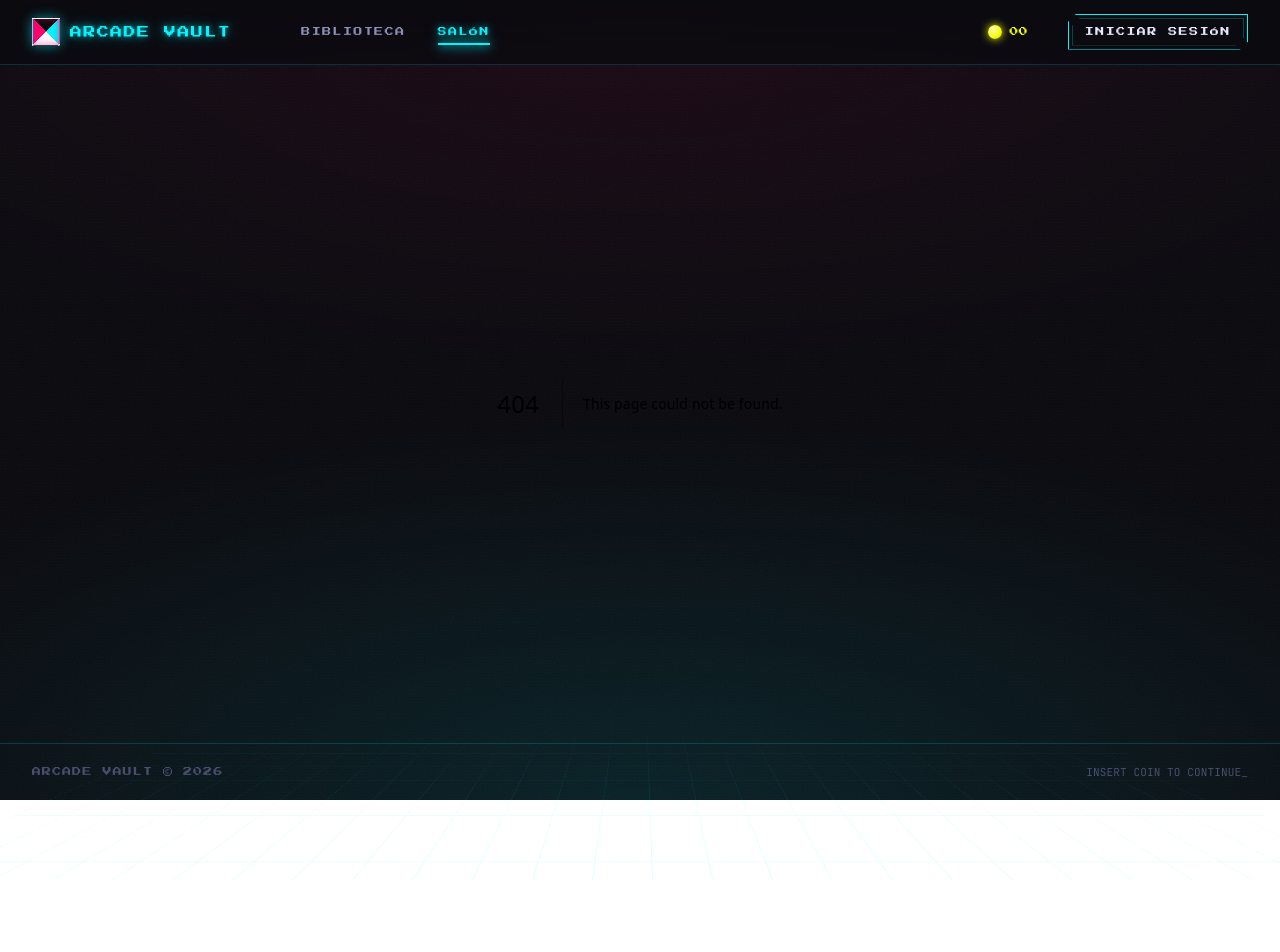
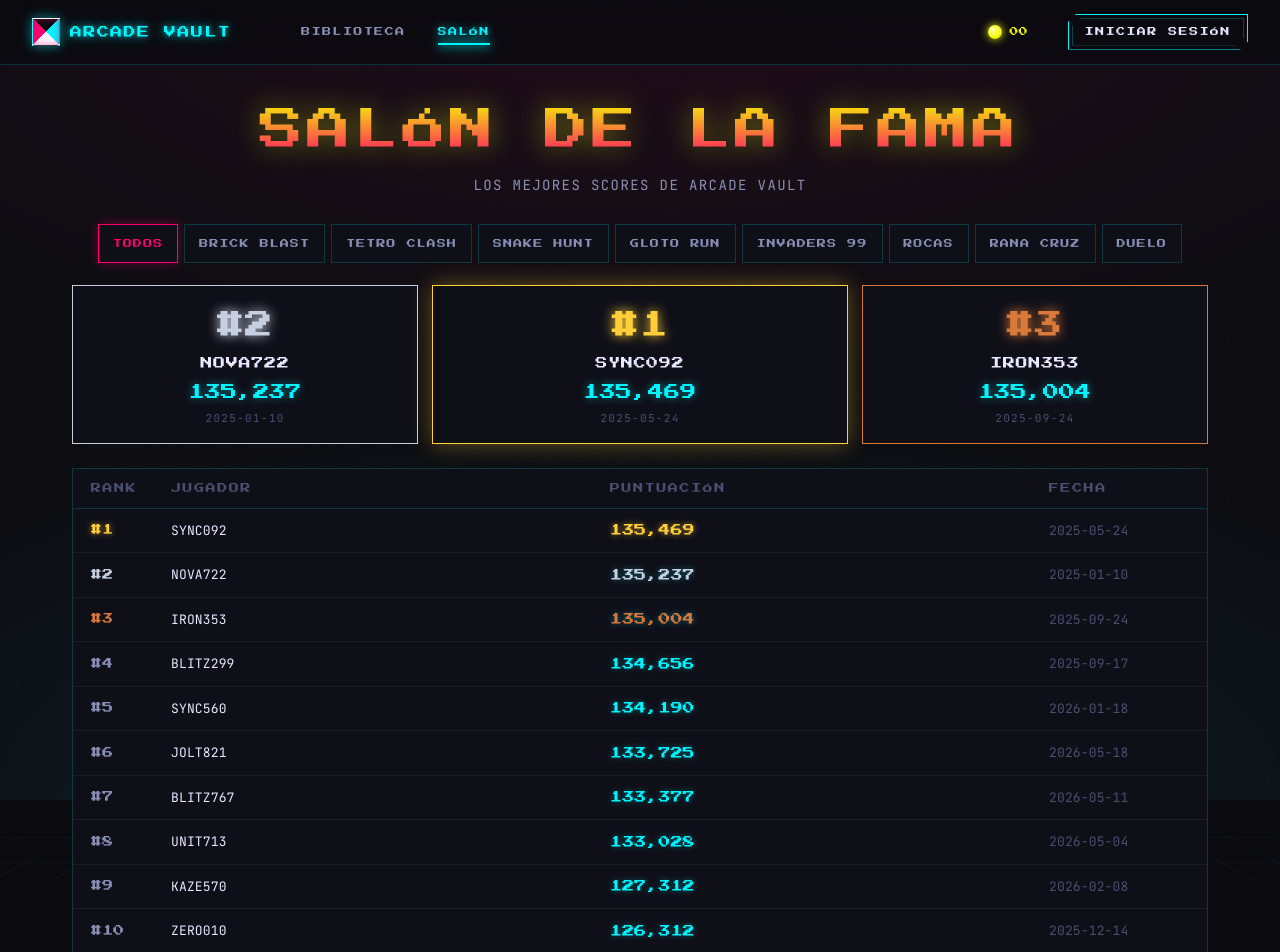
Before and after one commit to christiandionisio/arcade-vault, a Next.js app: page /hall in a window 1280 px wide. Before the commit this address had no page. Shown: the top 952 px of the page. Before the commit the page ends 800 px from the top, so only its background shows below. Built offline with nearby package versions, Linux system fonts and the light colour scheme.

Commit message:
feat: add HallPage component for displaying game scores and leaderboard

```diff
--- /dev/null
+++ b/app/hall/page.tsx
@@ -0,0 +1,120 @@
+"use client";
+
+import { useState } from "react";
+import { GAMES, seededScores, type ScoreRow } from "@/app/data/games";
+import { useUser } from "@/components/UserProvider";
+
+const ALL_TAB = "TODOS";
+
+function getScores(gameId: string): ScoreRow[] {
+  const game = GAMES.find((g) => g.id === gameId);
+  if (!game) return [];
+  return seededScores(game.id.charCodeAt(0) + game.id.length, 12);
+}
+
+function mergeAll(): ScoreRow[] {
+  const all: ScoreRow[] = [];
+  GAMES.forEach((g) => {
+    const rows = seededScores(g.id.charCodeAt(0) + g.id.length, 12);
+    all.push(...rows);
+  });
+  all.sort((a, b) => b.score - a.score);
+  return all.slice(0, 12).map((r, i) => ({ ...r, rank: i + 1 }));
+}
+
+export default function HallPage() {
+  const { user } = useUser();
+  const [activeTab, setActiveTab] = useState(ALL_TAB);
+
+  const scores = activeTab === ALL_TAB ? mergeAll() : getScores(activeTab);
+  const top3 = scores.slice(0, 3);
+  const rest = scores.slice(3);
+
+  const podiumOrder = [top3[1], top3[0], top3[2]]; // silver, gold, bronze layout
+
+  function rowClass(row: ScoreRow) {
+    const classes: string[] = ["tr"];
+    if (row.rank === 1) classes.push("top1");
+    else if (row.rank === 2) classes.push("top2");
+    else if (row.rank === 3) classes.push("top3");
+    if (user && row.name === user.name) classes.push("you");
+    return classes.join(" ");
+  }
+
+  return (
+    <main className="av-main fade-in">
+      <div className="av-hall">
+        <div className="hall-head">
+          <h1>SALÓN DE LA FAMA</h1>
+          <p className="mono">LOS MEJORES SCORES DE ARCADE VAULT</p>
+        </div>
+
+        {/* Game tabs */}
+        <div className="hall-tabs">
+          <button
+            className={`chip${activeTab === ALL_TAB ? " active" : ""}`}
+            onClick={() => setActiveTab(ALL_TAB)}
+          >
+            TODOS
+          </button>
+          {GAMES.map((g) => (
+            <button
+              key={g.id}
+              className={`chip${activeTab === g.id ? " active" : ""}`}
+              onClick={() => setActiveTab(g.id)}
+            >
+              {g.title}
+            </button>
+          ))}
+        </div>
+
+        {/* Podium */}
+        {top3.length === 3 && (
+          <div className="podium">
+            {podiumOrder.map((row, i) => {
+              if (!row) return <div key={i} />;
+              const medal = row.rank === 1 ? "gold" : row.rank === 2 ? "silver" : "bronze";
+              const rankLabel = row.rank === 1 ? "#1" : row.rank === 2 ? "#2" : "#3";
+              const isUser = user && row.name === user.name;
+              return (
+                <div key={row.rank} className={`podium-slot ${medal}`}>
+                  <div className="rank-num">{rankLabel}</div>
+                  <div className="name" style={isUser ? { color: "var(--yellow)" } : {}}>
+                    {row.name}{isUser ? " ★" : ""}
+                  </div>
+                  <div className="score">{row.score.toLocaleString()}</div>
+                  <div className="date">{row.date}</div>
+                </div>
+              );
+            })}
+          </div>
+        )}
+
+        {/* Table */}
+        <div className="hall-table">
+          <div className="th">
+            <span>RANK</span>
+            <span>JUGADOR</span>
+            <span>PUNTUACIÓN</span>
+            <span>FECHA</span>
+          </div>
+          {scores.map((row, idx) => {
+            const isUser = user && row.name === user.name;
+            return (
+              <div
+                key={idx}
+                className={rowClass(row)}
+                style={{ animationDelay: `${idx * 30}ms` }}
+              >
+                <span className="rk">#{row.rank}</span>
+                <span className="pl">{row.name}{isUser ? " ★" : ""}</span>
+                <span className="sc">{row.score.toLocaleString()}</span>
+                <span className="dt">{row.date}</span>
+              </div>
+            );
+          })}
+        </div>
+      </div>
+    </main>
+  );
+}
```
